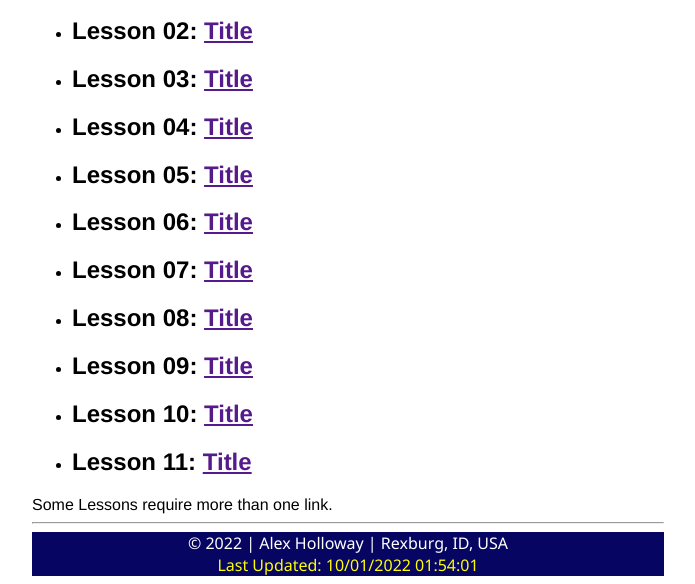
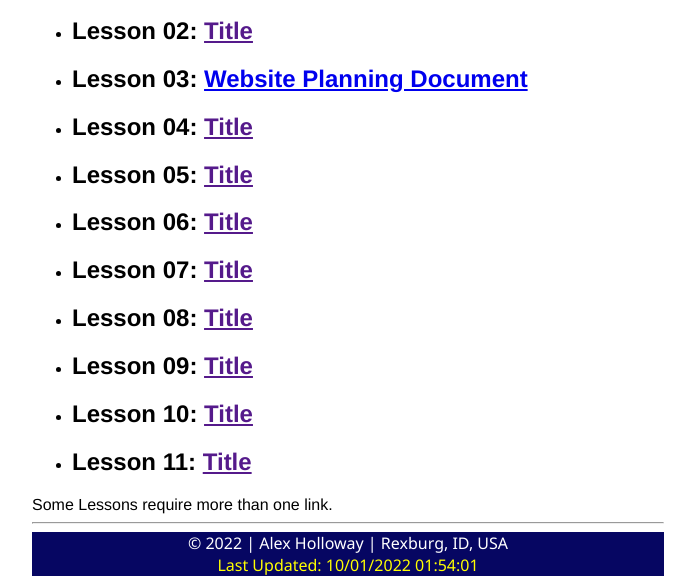
Before and after one commit to alexanderh26/wdd230, a plain HTML site: page index.html in a window 1280 px wide. Shown: the part 342-926 px from the top of the page, without its empty margins (292-987 px from the left). Drawn offline with Linux system fonts and the light colour scheme.

Commit message:
wdd230week3

```diff
--- a/index.html
+++ b/index.html
@@ -20,7 +20,7 @@
             <hr>
             <ul>
                 <li><h2>Lesson 02: <a href="">Title</a></h2></li>
-                <li><h2>Lesson 03: <a href="">Title</a></h2></li>
+                <li><h2>Lesson 03: <a href="/lesson3/index.html">Website Planning Document</a></h2></li>
                 <li><h2>Lesson 04: <a href="">Title</a></h2></li>
                 <li><h2>Lesson 05: <a href="">Title</a></h2></li>
                 <li><h2>Lesson 06: <a href="">Title</a></h2></li>
```
